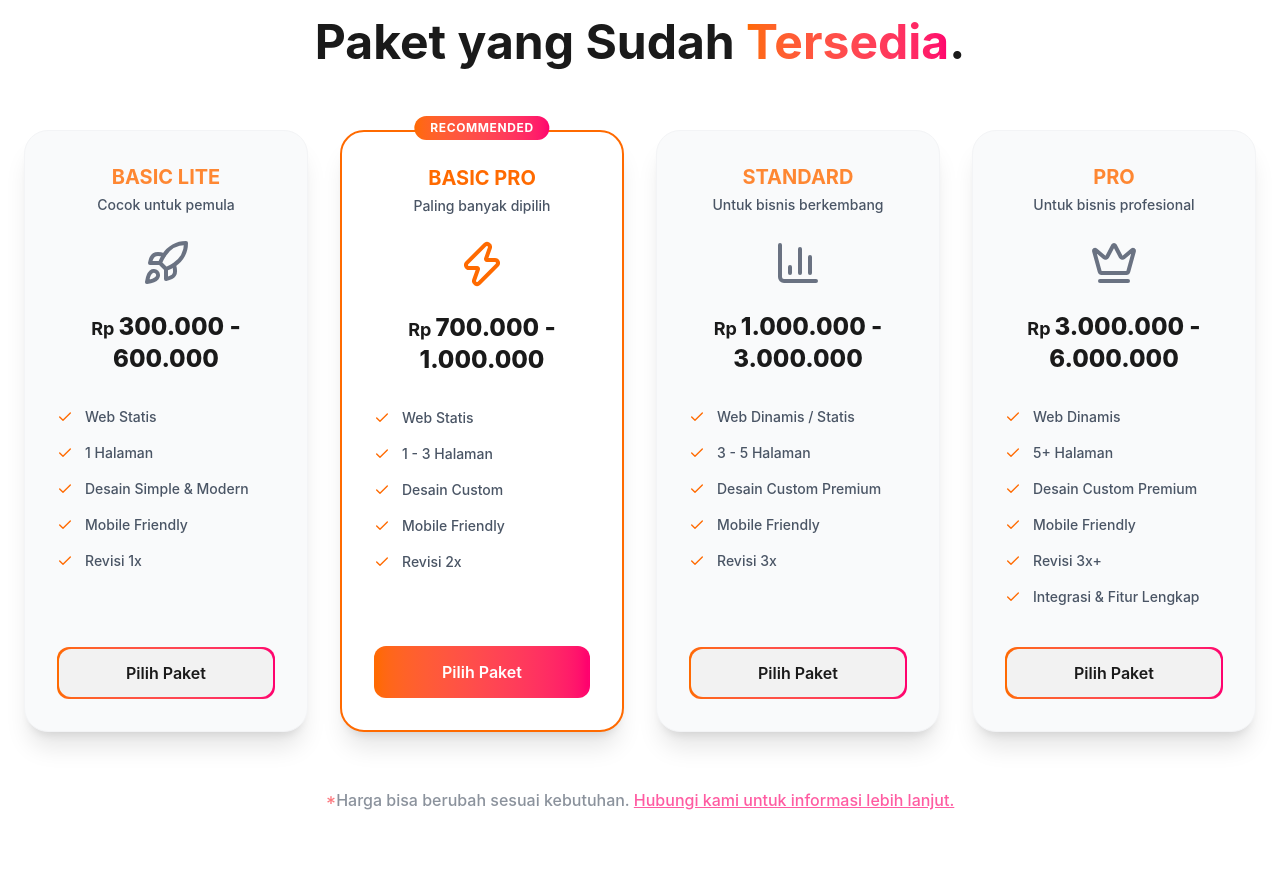
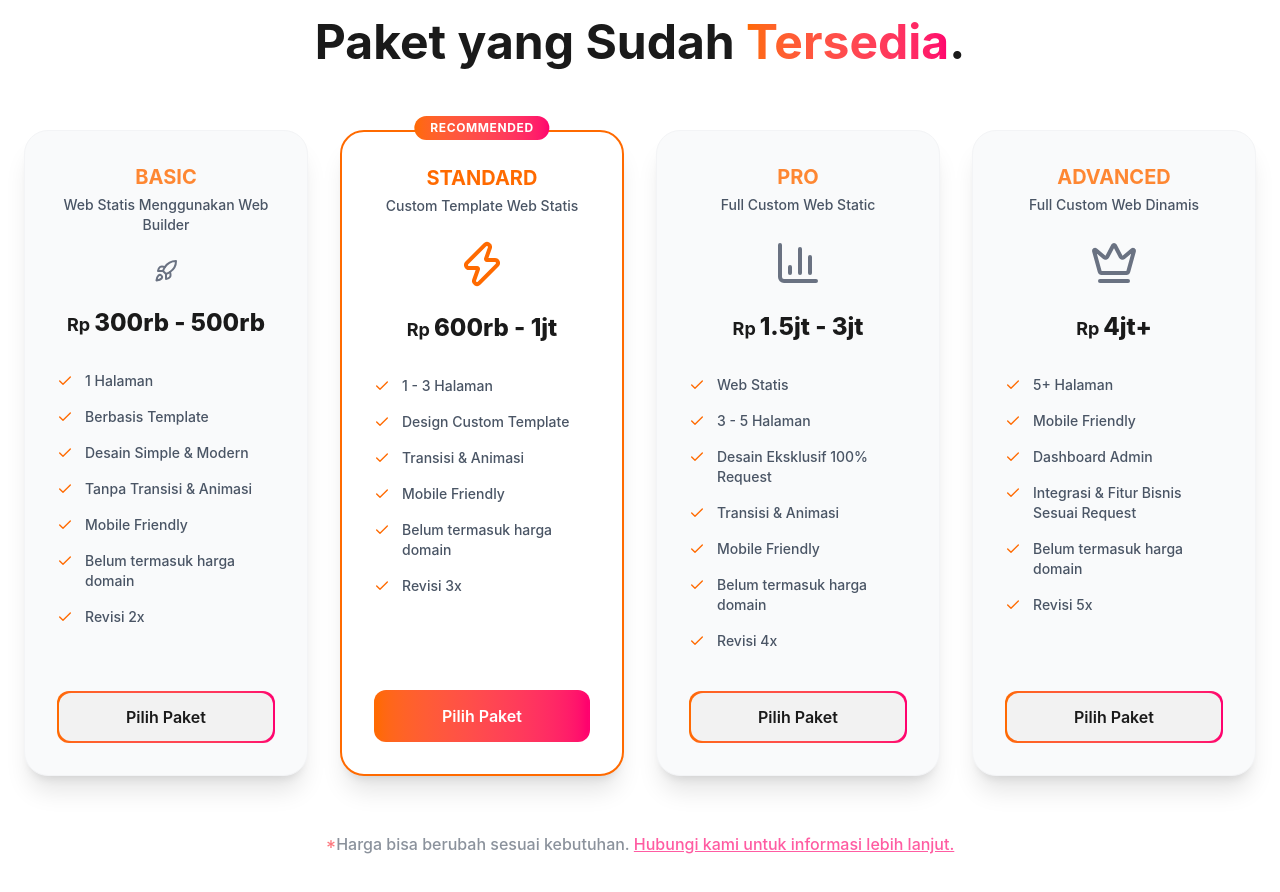
Before and after one commit to HaykalRadiandra/envteh, a React (Vite) app: page / in a window 1280 px wide. Shown: the part 2520-3412 px from the top of the page. Built offline with nearby package versions, Linux system fonts and the light colour scheme.

Commit message:
update(service.jsx): data pricing

```diff
--- a/src/components/Services.jsx
+++ b/src/components/Services.jsx
@@ -5,59 +5,64 @@ import { LinkButton } from "./Elements/Button";
 const Services = ({ isDarkMode }) => {
   const pricingPlans = [
     {
-      name: "BASIC LITE",
-      subtitle: "Cocok untuk pemula",
-      price: "300.000 - 600.000",
-      icon: <Rocket className="w-12 h-12" />,
+      name: "BASIC",
+      subtitle: "Web Statis Menggunakan Web Builder",
+      price: "300rb - 500rb",
+      icon: <Rocket cl assName="w-12 h-12" />,
       features: [
-        "Web Statis",
         "1 Halaman",
+        "Berbasis Template",
         "Desain Simple & Modern",
+        "Tanpa Transisi & Animasi",
         "Mobile Friendly",
-        "Revisi 1x",
+        "Belum termasuk harga domain",
+        "Revisi 2x",
       ],
       recommended: false,
     },
     {
-      name: "BASIC PRO",
-      subtitle: "Paling banyak dipilih",
-      price: "700.000 - 1.000.000",
+      name: "STANDARD",
+      subtitle: "Custom Template Web Statis",
+      price: "600rb - 1jt",
       icon: <Zap className="w-12 h-12" />,
       features: [
-        "Web Statis",
         "1 - 3 Halaman",
-        "Desain Custom",
+        "Design Custom Template",
+        "Transisi & Animasi",
         "Mobile Friendly",
-        "Revisi 2x",
+        "Belum termasuk harga domain",
+        "Revisi 3x",
       ],
       recommended: true,
     },
     {
-      name: "STANDARD",
-      subtitle: "Untuk bisnis berkembang",
-      price: "1.000.000 - 3.000.000",
+      name: "PRO",
+      subtitle: "Full Custom Web Static",
+      price: "1.5jt - 3jt",
       icon: <BarChart3 className="w-12 h-12" />,
       features: [
-        "Web Dinamis / Statis",
+        "Web Statis",
         "3 - 5 Halaman",
-        "Desain Custom Premium",
+        "Desain Eksklusif 100% Request",
+        "Transisi & Animasi",
         "Mobile Friendly",
-        "Revisi 3x",
+        "Belum termasuk harga domain",
+        "Revisi 4x",
       ],
       recommended: false,
     },
     {
-      name: "PRO",
-      subtitle: "Untuk bisnis profesional",
-      price: "3.000.000 - 6.000.000",
+      name: "ADVANCED",
+      subtitle: "Full Custom Web Dinamis",
+      price: "4jt+",
       icon: <Crown className="w-12 h-12" />,
       features: [
-        "Web Dinamis",
         "5+ Halaman",
-        "Desain Custom Premium",
         "Mobile Friendly",
-        "Revisi 3x+",
-        "Integrasi & Fitur Lengkap",
+        "Dashboard Admin",
+        "Integrasi & Fitur Bisnis Sesuai Request",
+        "Belum termasuk harga domain",
+        "Revisi 5x",
       ],
       recommended: false,
     },
```
